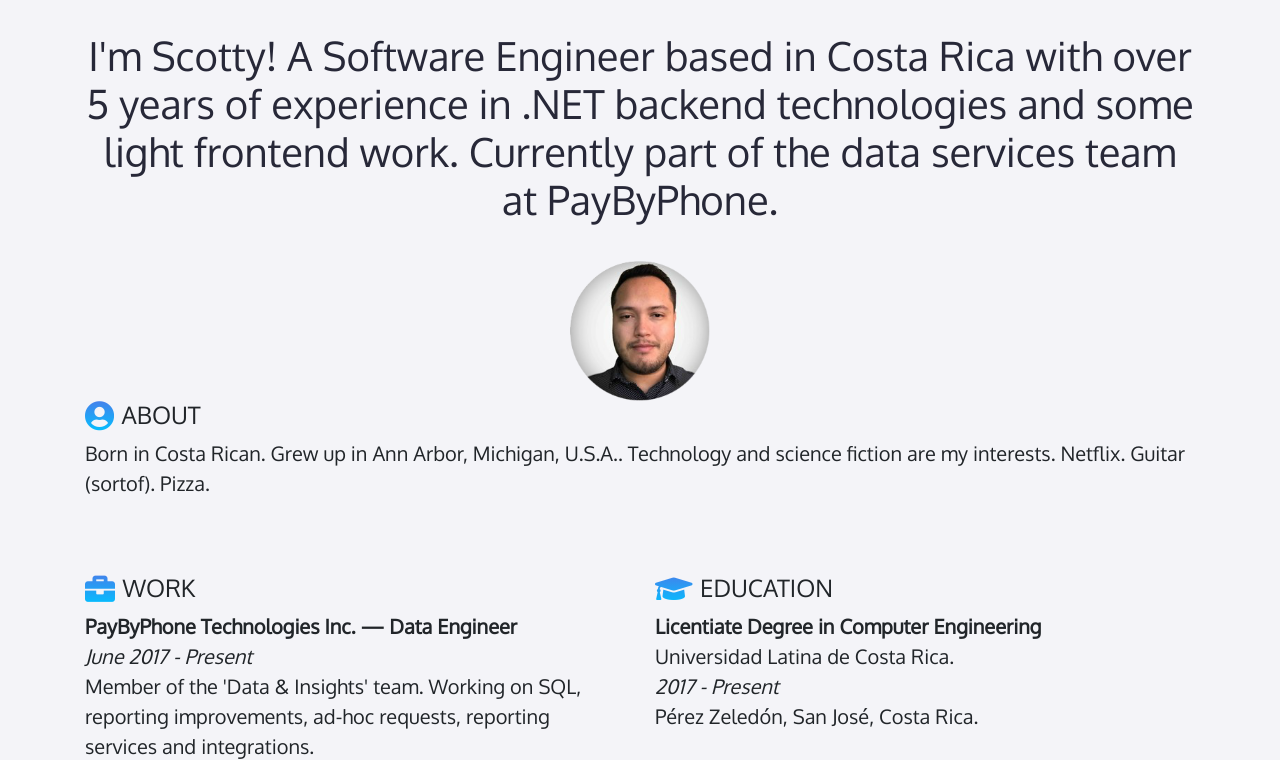
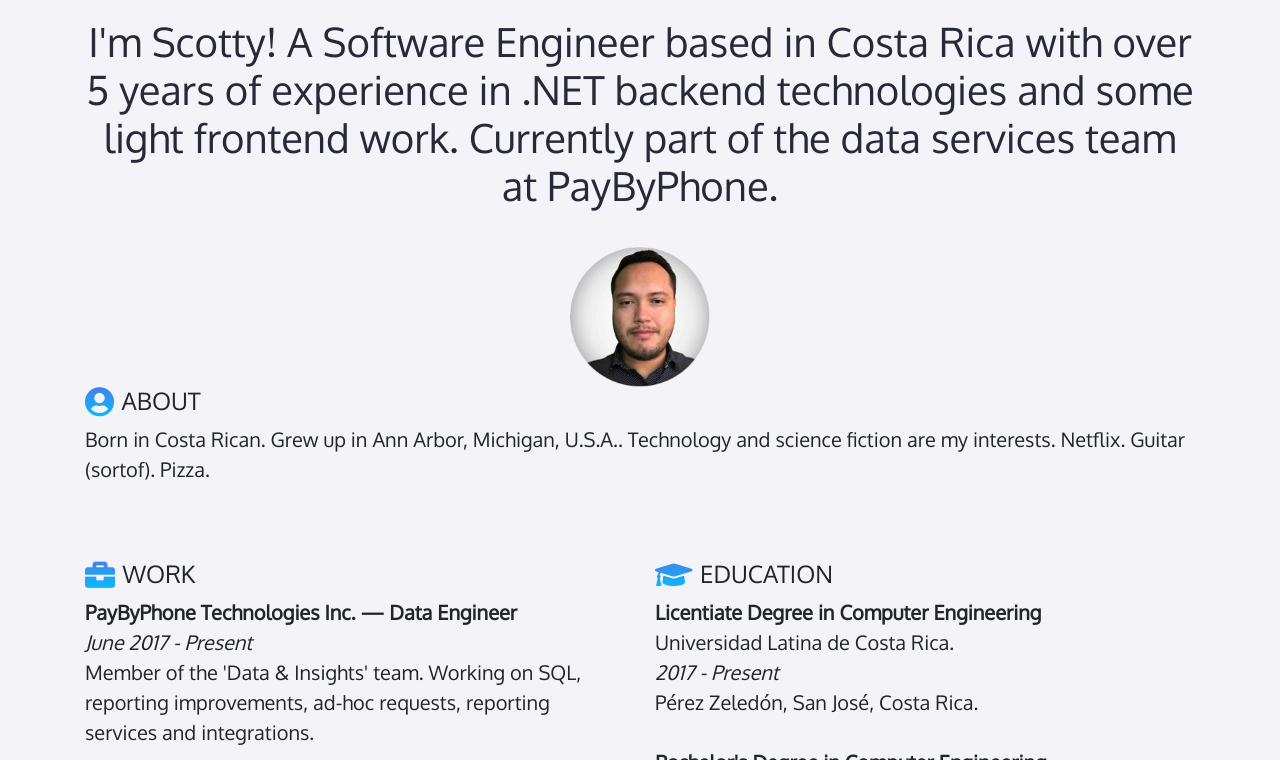
Before and after one commit to scottyrod/.github.io, a plain HTML site: page index.html in a window 1280 px wide. Shown: the part 195-955 px from the top of the page. Drawn offline with nearby package versions, Linux system fonts and the light colour scheme.

Commit message:
Updated hr style
changed height

```diff
--- a/assets/styles/main.css
+++ b/assets/styles/main.css
@@ -1 +1 @@
-html{min-height:100%;position:relative}body{background-color:#F4F4F8;font-family:'Oxygen',sans-serif;font-size:1.25em;margin-bottom:60px;-moz-osx-font-smoothing:grayscale}h4{text-transform:uppercase}.intro{color:#272838;text-align:center}.pull-left{text-align:left}.icon{background:-webkit-linear-gradient(bottom, #04befe 0%, #4481eb 100%);background-clip:border-box;display:initial;float:left;font-size:1.5em;-webkit-background-clip:text;-webkit-text-fill-color:transparent}.icon:hover{background:-webkit-linear-gradient(bottom, #F4F4F8 0%, #8A8B8E 100%);background-clip:border-box;display:initial;float:left;font-size:1.5em;-webkit-background-clip:text;-webkit-text-fill-color:transparent}.icon-margins{margin-right: .25em}.avatar{height:140px;width:140px}.hr-line-break{border:none;box-shadow:inset 0 8px 8px -8px black;height:20px;margin:0 auto 0 0;width:100%}.text-focus-in{color:#87BFFF}.text-focus-in:hover{color:#F4F4F8}.footer{background-color:#F4F4F8;bottom:0;font-size:0.75em;height:60px;line-height:120px;position:absolute;text-align:center;width:100%}.big-icon,.big-icon:before{background:-webkit-gradient(linear, left top, left bottom, from(#2196F3), to(#7986CB));background-clip:border-box;-webkit-background-clip:text;-webkit-text-fill-color:transparent;display:initial}
+html{min-height:100%;position:relative}body{background-color:#F4F4F8;font-family:'Oxygen',sans-serif;font-size:1.25em;margin-bottom:60px;-moz-osx-font-smoothing:grayscale}h4{text-transform:uppercase}.intro{color:#272838;text-align:center}.pull-left{text-align:left}.icon{background:-webkit-linear-gradient(bottom, #04befe 0%, #4481eb 100%);background-clip:border-box;display:initial;float:left;font-size:1.5em;-webkit-background-clip:text;-webkit-text-fill-color:transparent}.icon:hover{background:-webkit-linear-gradient(bottom, #F4F4F8 0%, #8A8B8E 100%);background-clip:border-box;display:initial;float:left;font-size:1.5em;-webkit-background-clip:text;-webkit-text-fill-color:transparent}.icon-margins{margin-right: .25em}.avatar{height:140px;width:140px}.hr-line-break{border:none;box-shadow:inset 0 8px 8px -8px black;height:6px;margin:0 auto 0 0;width:100%}.text-focus-in{color:#87BFFF}.text-focus-in:hover{color:#F4F4F8}.footer{background-color:#F4F4F8;bottom:0;font-size:0.75em;height:60px;line-height:120px;position:absolute;text-align:center;width:100%}.big-icon,.big-icon:before{background:-webkit-gradient(linear, left top, left bottom, from(#2196F3), to(#7986CB));background-clip:border-box;-webkit-background-clip:text;-webkit-text-fill-color:transparent;display:initial}
```
